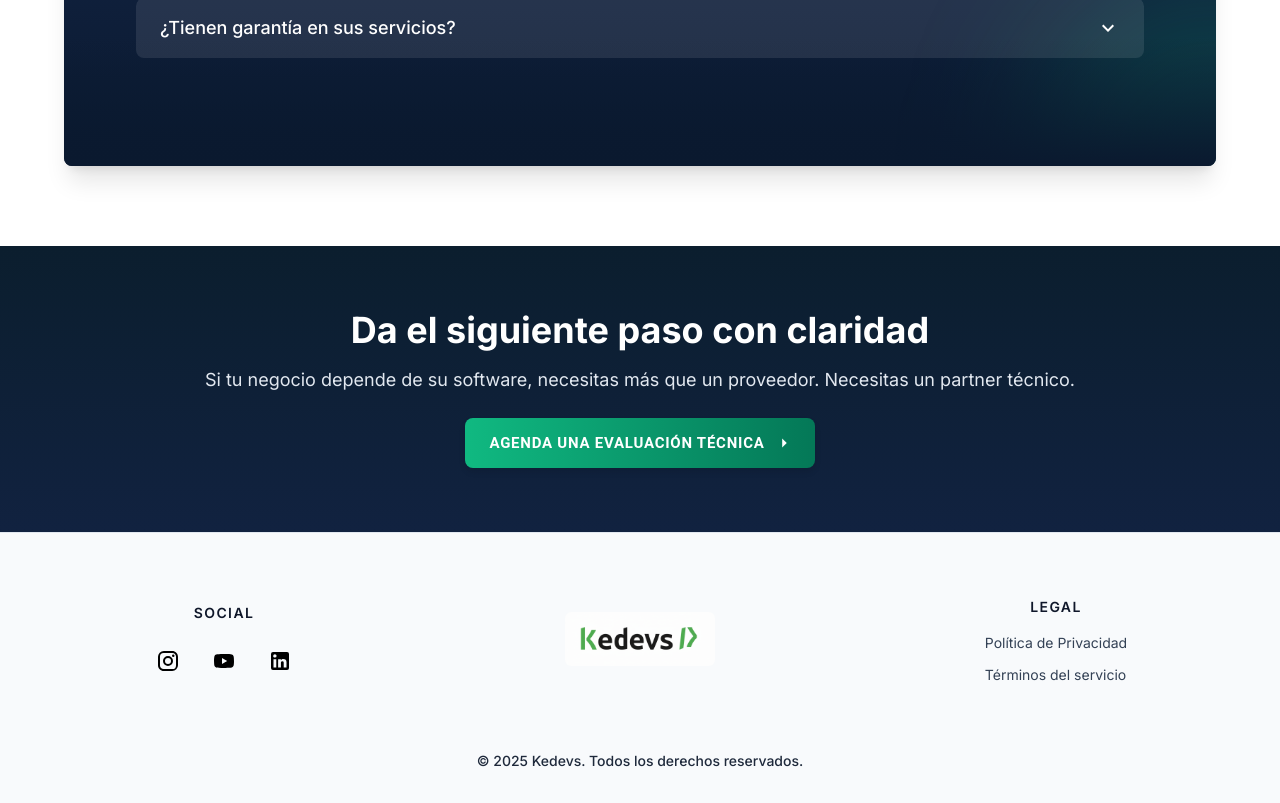
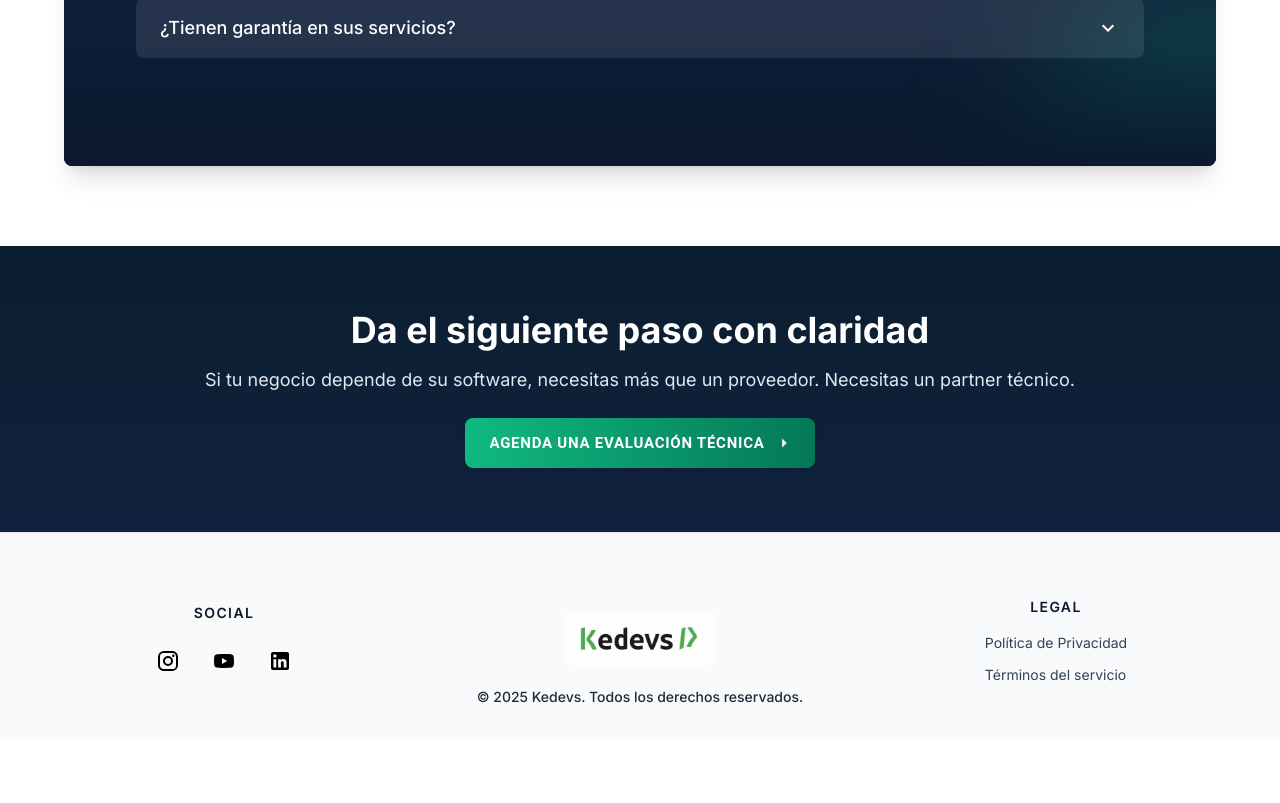
Before and after one commit to edymg/kedevsgl, a Next.js app: page / in a window 1280 px wide. Shown: the part 7997-8800 px from the top of the page. After the commit the page ends 8736 px from the top, so only its background shows below. Built offline with nearby package versions, Linux system fonts and the light colour scheme.

Commit message:
style: adjust padding in Footer component for improved layout consistency

```diff
--- a/src/app/(public)/landing/components/Footer.tsx
+++ b/src/app/(public)/landing/components/Footer.tsx
@@ -8,7 +8,7 @@ import LogoHorizontal from "@/app/components/common/LogoHorizontal";
 const Footer = () => {
   return (
     <footer className="border-t border-slate-200 bg-slate-50">
-      <div className="px-5 py-12 mx-auto max-w-7xl sm:px-6 md:px-8 lg:py-16">
+      <div className="px-5 pt-12 mx-auto max-w-7xl sm:px-6 md:px-8 lg:pt-16">
         <div className="grid grid-cols-1 gap-12 sm:grid-cols-3 lg:gap-8 place-items-center">
           {/* Social */}
           <div className="space-y-4 sm:items-left lg:text-center hidden sm:block">
```
